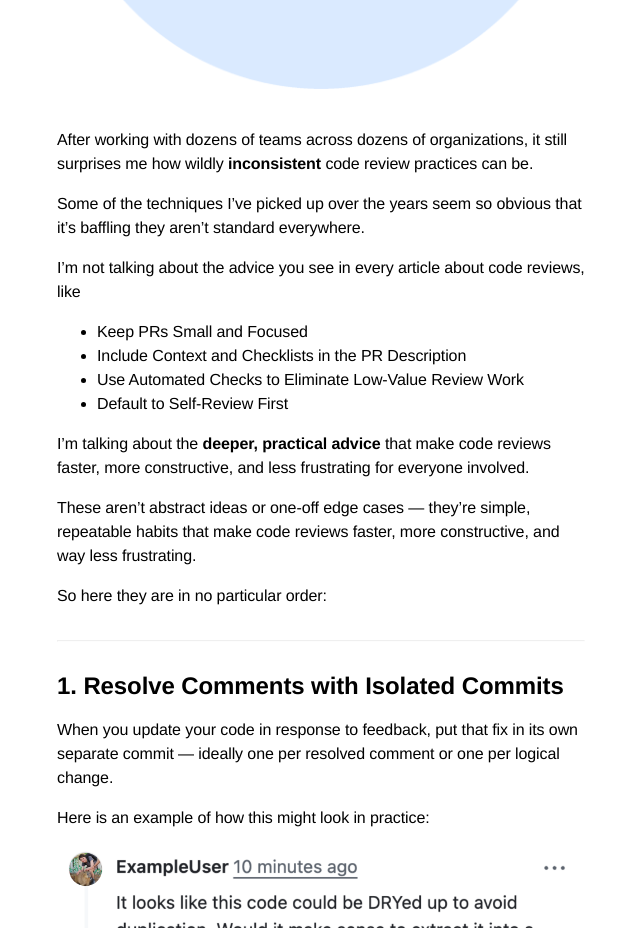
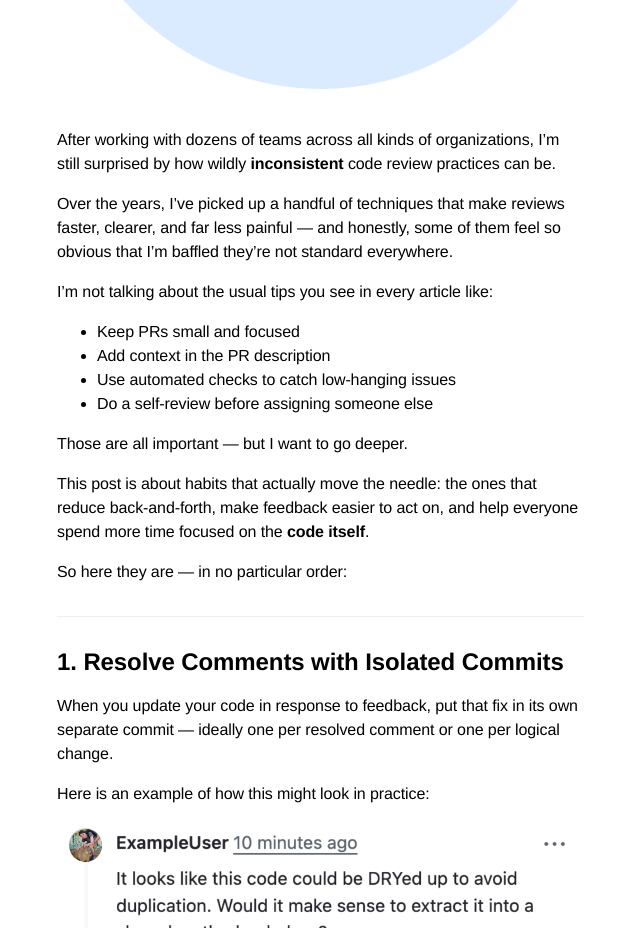
Before and after one commit to MathyouMB/website, an Astro site: page /blog/how-to-make-code-reviews-less-painful in a window 1280 px wide. Shown: the part 1082-2010 px from the top of the page, without its empty margins (319-959 px from the left). Built offline with nearby package versions, Linux system fonts and the light colour scheme; Astro itself is replaced by a stand-in of ours; a web font is replaced by a local one.

Commit message:
Add improved intro

```diff
--- a/src/content/articles/how-to-make-code-reviews-less-painful.md
+++ b/src/content/articles/how-to-make-code-reviews-less-painful.md
@@ -9,22 +9,22 @@ featured: false
 
 ![badger-developing](/images/articles/default.png)
 
-After working with dozens of teams across dozens of organizations, it still surprises me how wildly **inconsistent** code review practices can be.
+After working with dozens of teams across all kinds of organizations, I’m still surprised by how wildly **inconsistent** code review practices can be.
 
-Some of the techniques I’ve picked up over the years seem so obvious that it’s baffling they aren’t standard everywhere.
+Over the years, I’ve picked up a handful of techniques that make reviews faster, clearer, and far less painful — and honestly, some of them feel so obvious that I’m baffled they’re not standard everywhere.
 
-I'm not talking about the advice you see in every article about code reviews, like
+I’m not talking about the usual tips you see in every article like:
 
-- Keep PRs Small and Focused
-- Include Context and Checklists in the PR Description
-- Use Automated Checks to Eliminate Low-Value Review Work
-- Default to Self-Review First
+- Keep PRs small and focused
+- Add context in the PR description
+- Use automated checks to catch low-hanging issues
+- Do a self-review before assigning someone else
 
-I'm talking about the **deeper, practical advice** that make code reviews faster, more constructive, and less frustrating for everyone involved.
+Those are all important — but I want to go deeper.
 
-These aren’t abstract ideas or one-off edge cases — they’re simple, repeatable habits that make code reviews faster, more constructive, and way less frustrating.
+This post is about habits that actually move the needle: the ones that reduce back-and-forth, make feedback easier to act on, and help everyone spend more time focused on the **code itself**.
 
-So here they are in no particular order:
+So here they are — in no particular order:
 
 ---
 
```
